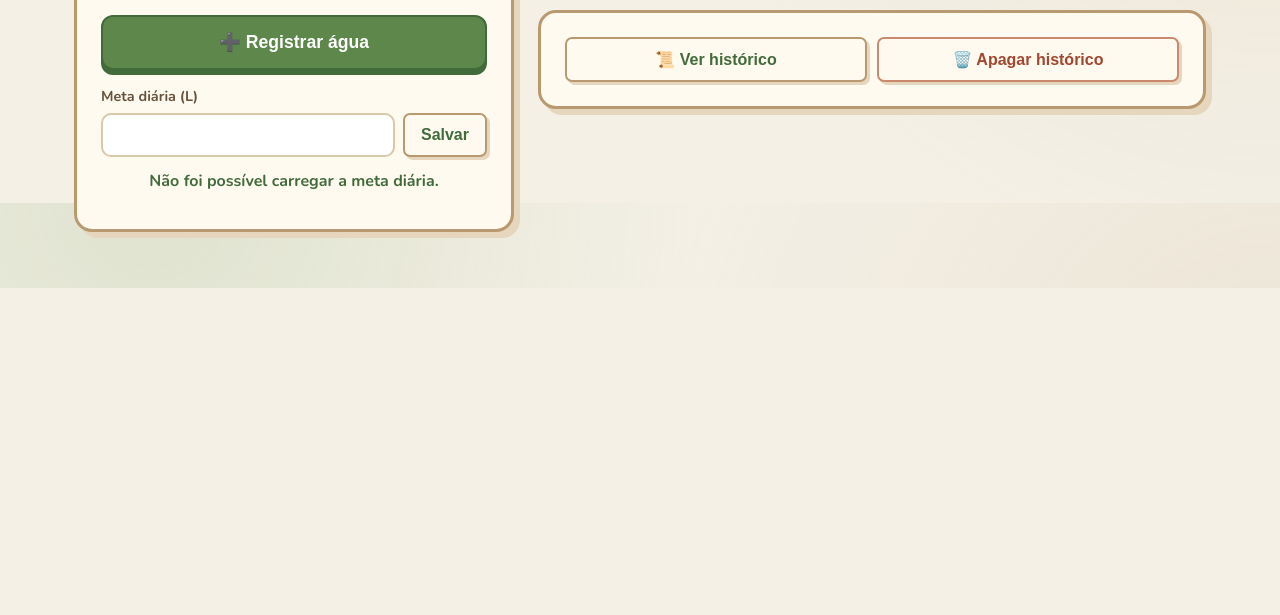
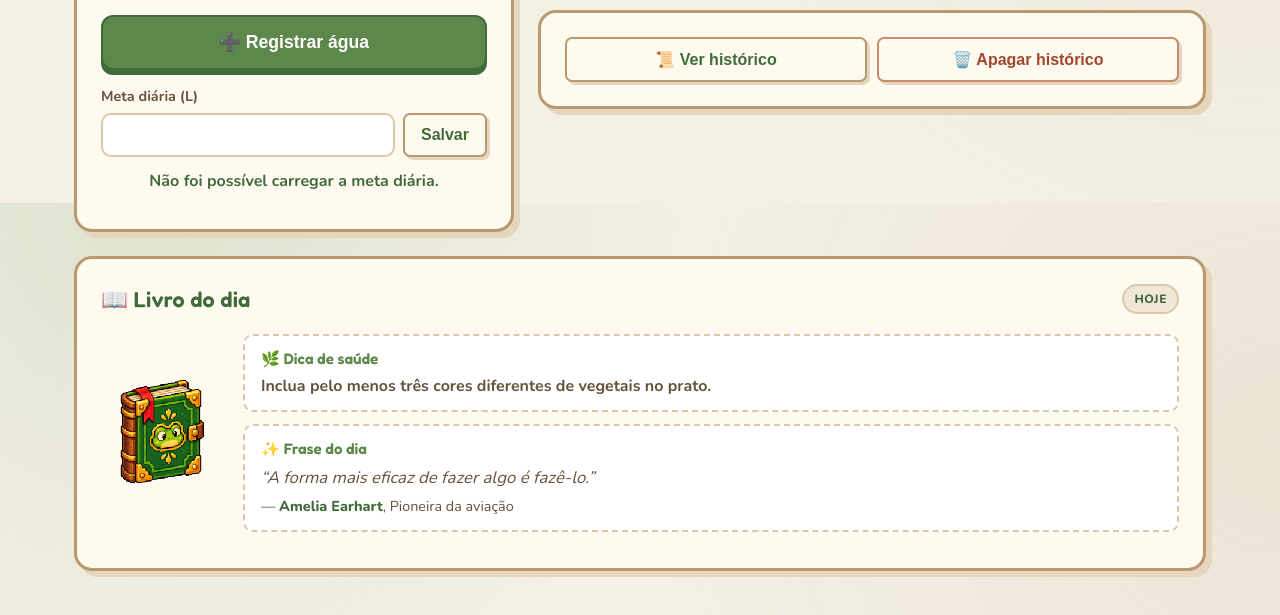
Before and after one commit to bry-rgb/HealthyTrack, a website: page frontend/index.html in a window 1280 px wide. Shown: the part 597-1212 px from the top of the page. Before the commit the page ends 885 px from the top, so only its background shows below. Drawn offline with nearby package versions, Linux system fonts and the light colour scheme; no server answers; sample sign-in values are in the browser's storage.

Commit message:
Add daily health tips & quotes box with mascot book ilustration

```diff
--- /dev/null
+++ b/frontend/caixa-do-dia.css
@@ -0,0 +1,43 @@
+/* CAIXA DO DIA — mesmo estilo dos cartões do dashboard */
+.dashboard .painel {
+    grid-template-areas: "agua stats" "agua hist" "dia dia";
+}
+.dashboard .card-dia { grid-area: dia; text-align: left; }
+
+.card-dia .dia-corpo {
+    display: grid;
+    grid-template-columns: 120px 1fr;
+    gap: 22px;
+    align-items: center;
+}
+.card-dia .livro-dia {
+    width: 120px; height: auto;
+    image-rendering: pixelated;
+    animation: livro-flutua 3s ease-in-out infinite;
+}
+@keyframes livro-flutua { 50% { transform: translateY(-6px); } }
+
+.card-dia .dia-bloco {
+    background: var(--branco);
+    border: 2px dashed var(--castanho-claro);
+    border-radius: 10px;
+    padding: 12px 16px;
+    margin: 0 0 12px;
+}
+.card-dia .dia-rotulo {
+    margin: 0 0 4px;
+    font-family: "Fredoka", sans-serif;
+    font-weight: 600;
+    color: var(--verde);
+    font-size: .95rem;
+}
+.card-dia #dicaDoDia { margin: 0; font-weight: 700; }
+.card-dia #fraseDoDia { margin: 0; font-style: italic; font-size: 1.05rem; }
+.card-dia .dia-autora { margin: 6px 0 0; font-size: .9rem; }
+.card-dia #autoraDoDia { color: var(--verde-escuro); font-weight: 800; }
+
+@media (max-width: 860px) {
+    .dashboard .painel { grid-template-areas: "agua" "stats" "hist" "dia"; }
+    .card-dia .dia-corpo { grid-template-columns: 1fr; text-align: center; }
+    .card-dia .livro-dia { margin: 0 auto; }
+}
--- /dev/null
+++ b/frontend/caixa-do-dia.js
@@ -0,0 +1,265 @@
+// CAIXA DO DIA — dica de saúde + frase de uma grande mulher
+// Muda sozinha à meia-noite (pela data do aparelho). Não precisa de base de dados.
+(function () {
+  var CONTEUDOS = [
+  {
+    "dica": "Beba um copo de água logo ao acordar para reidratar o corpo.",
+    "frase": "Nada na vida deve ser temido, apenas compreendido.",
+    "autora": "Marie Curie",
+    "papel": "Física e química, dupla Nobel"
+  },
+  {
+    "dica": "Faça uma caminhada de 20 minutos depois do almoço.",
+    "frase": "Eu aprendi ao longo dos anos que, quando se toma uma decisão, isso diminui o medo.",
+    "autora": "Rosa Parks",
+    "papel": "Ativista dos direitos civis"
+  },
+  {
+    "dica": "Inclua pelo menos três cores diferentes de vegetais no prato.",
+    "frase": "A forma mais eficaz de fazer algo é fazê-lo.",
+    "autora": "Amelia Earhart",
+    "papel": "Pioneira da aviação"
+  },
+  {
+    "dica": "Desligue os ecrãs uma hora antes de dormir.",
+    "frase": "Uma criança, um professor, um livro e uma caneta podem mudar o mundo.",
+    "autora": "Malala Yousafzai",
+    "papel": "Ativista, Nobel da Paz"
+  },
+  {
+    "dica": "Faça cinco respirações profundas sempre que se sentir tenso.",
+    "frase": "Nunca se arrependa de nada que a fez sorrir.",
+    "autora": "Frida Kahlo",
+    "papel": "Pintora"
+  },
+  {
+    "dica": "Troque um snack açucarado por um punhado de frutos secos.",
+    "frase": "Ninguém pode fazê-la sentir-se inferior sem o seu consentimento.",
+    "autora": "Eleanor Roosevelt",
+    "papel": "Diplomata e ativista"
+  },
+  {
+    "dica": "Alongue-se durante cinco minutos a cada duas horas sentado.",
+    "frase": "Eu atribuo o meu sucesso a isto: nunca dei nem aceitei desculpas.",
+    "autora": "Florence Nightingale",
+    "papel": "Fundadora da enfermagem moderna"
+  },
+  {
+    "dica": "Durma entre 7 e 9 horas para recuperar corpo e mente.",
+    "frase": "Se não gosta de algo, mude-o. Se não pode mudá-lo, mude a sua atitude.",
+    "autora": "Maya Angelou",
+    "papel": "Escritora e poetisa"
+  },
+  {
+    "dica": "Prefira as escadas ao elevador sempre que possível.",
+    "frase": "Lute pelas coisas que lhe importam, mas de forma que leve os outros consigo.",
+    "autora": "Ruth Bader Ginsburg",
+    "papel": "Juíza do Supremo Tribunal dos EUA"
+  },
+  {
+    "dica": "Coma devagar: pouse os talheres entre cada garfada.",
+    "frase": "Sou livre quando aprendo a pensar por mim.",
+    "autora": "Simone de Beauvoir",
+    "papel": "Filósofa e escritora"
+  },
+  {
+    "dica": "Passe pelo menos 15 minutos ao ar livre e ao sol.",
+    "frase": "Cada pessoa precisa de fazer a sua parte para mudar o mundo.",
+    "autora": "Wangari Maathai",
+    "papel": "Ambientalista, Nobel da Paz"
+  },
+  {
+    "dica": "Mantenha uma garrafa de água sempre à vista.",
+    "frase": "A imaginação é a faculdade da descoberta, preeminentemente.",
+    "autora": "Ada Lovelace",
+    "papel": "Primeira programadora da história"
+  },
+  {
+    "dica": "Escreva três coisas pelas quais é grata antes de dormir.",
+    "frase": "Era uma vez, e sempre será, a coragem de começar.",
+    "autora": "Clarice Lispector",
+    "papel": "Escritora"
+  },
+  {
+    "dica": "Reduza o sal: tempere com ervas aromáticas e limão.",
+    "frase": "Se eles não lhe derem um lugar à mesa, traga uma cadeira dobrável.",
+    "autora": "Shirley Chisholm",
+    "papel": "Primeira congressista negra dos EUA"
+  },
+  {
+    "dica": "Faça uma pausa de 10 minutos sem telemóvel durante o dia.",
+    "frase": "O que fazemos é menos que uma gota no oceano, mas sem ela o oceano seria menor.",
+    "autora": "Madre Teresa de Calcutá",
+    "papel": "Missionária, Nobel da Paz"
+  },
+  {
+    "dica": "Comece o dia com uma peça de fruta inteira em vez de sumo.",
+    "frase": "Não sou uma mulher de palavras, sou uma mulher de ações.",
+    "autora": "Maria da Penha",
+    "papel": "Ativista contra a violência doméstica"
+  },
+  {
+    "dica": "Faça 10 agachamentos enquanto espera o café.",
+    "frase": "Sempre que uma mulher se defende, defende todas as mulheres.",
+    "autora": "Maya Angelou",
+    "papel": "Escritora e poetisa"
+  },
+  {
+    "dica": "Junte uma fonte de proteína a cada refeição principal.",
+    "frase": "As únicas limitações são as que impomos a nós próprias.",
+    "autora": "Katherine Johnson",
+    "papel": "Matemática da NASA"
+  },
+  {
+    "dica": "Lave bem as mãos antes de cada refeição.",
+    "frase": "Não há barreira, fechadura ou ferrolho que possa impor à liberdade da minha mente.",
+    "autora": "Virginia Woolf",
+    "papel": "Escritora"
+  },
+  {
+    "dica": "Beba chá de ervas em vez de um refrigerante.",
+    "frase": "As esperanças e os sonhos das pessoas são o que move o mundo.",
+    "autora": "Hedy Lamarr",
+    "papel": "Atriz e inventora"
+  },
+  {
+    "dica": "Use a postura certa: ombros relaxados e ecrã à altura dos olhos.",
+    "frase": "Vamos esquecer a palavra impossível.",
+    "autora": "Zilda Arns",
+    "papel": "Médica e fundadora da Pastoral da Criança"
+  },
+  {
+    "dica": "Planeie as refeições da semana para evitar escolhas apressadas.",
+    "frase": "Sonhar é acordar-se para dentro.",
+    "autora": "Cecília Meireles",
+    "papel": "Poetisa"
+  },
+  {
+    "dica": "Inclua leguminosas, como grão ou feijão, duas vezes por semana.",
+    "frase": "Tudo no mundo começou com um sim.",
+    "autora": "Clarice Lispector",
+    "papel": "Escritora"
+  },
+  {
+    "dica": "Dance a sua música preferida durante cinco minutos.",
+    "frase": "Comecei a escrever porque não encontrava as histórias que queria ler.",
+    "autora": "Toni Morrison",
+    "papel": "Escritora, Nobel da Literatura"
+  },
+  {
+    "dica": "Proteja a pele com protetor solar, mesmo em dias nublados.",
+    "frase": "Seja curiosa, não julgadora.",
+    "autora": "Jane Goodall",
+    "papel": "Primatóloga"
+  },
+  {
+    "dica": "Coma peixe rico em ómega-3 pelo menos uma vez por semana.",
+    "frase": "A ciência não tem sexo.",
+    "autora": "Bertha Lutz",
+    "papel": "Cientista e sufragista"
+  },
+  {
+    "dica": "Reserve um momento do dia só para si, sem tarefas.",
+    "frase": "A liberdade é uma luta constante.",
+    "autora": "Angela Davis",
+    "papel": "Filósofa e ativista"
+  },
+  {
+    "dica": "Mastigue bem os alimentos para facilitar a digestão.",
+    "frase": "Quem tem medo do lobo não vai ao bosque, e eu sempre fui ao bosque.",
+    "autora": "Chiquinha Gonzaga",
+    "papel": "Compositora e maestrina"
+  },
+  {
+    "dica": "Marque os seus exames de rotina em dia.",
+    "frase": "Eu sou o meu próprio refúgio.",
+    "autora": "Carolina Maria de Jesus",
+    "papel": "Escritora"
+  },
+  {
+    "dica": "Troque o pão branco por pão integral.",
+    "frase": "Ninguém nasce mulher: torna-se mulher.",
+    "autora": "Simone de Beauvoir",
+    "papel": "Filósofa e escritora"
+  },
+  {
+    "dica": "Faça uma pausa para olhar ao longe a cada 20 minutos de ecrã.",
+    "frase": "Nós realizamos aquilo em que acreditamos.",
+    "autora": "Nísia Floresta",
+    "papel": "Educadora e escritora"
+  },
+  {
+    "dica": "Ligue a alguém de quem gosta: as relações também são saúde.",
+    "frase": "O amor é o único caminho para a paz.",
+    "autora": "Irena Sendler",
+    "papel": "Salvou 2500 crianças na II Guerra"
+  },
+  {
+    "dica": "Evite comer nas duas horas antes de deitar.",
+    "frase": "Eu não tenho medo de tempestades, porque estou a aprender a navegar o meu barco.",
+    "autora": "Louisa May Alcott",
+    "papel": "Escritora"
+  },
+  {
+    "dica": "Experimente uma receita nova com vegetais da época.",
+    "frase": "A frase mais perigosa da língua é: sempre fizemos assim.",
+    "autora": "Grace Hopper",
+    "papel": "Pioneira da computação"
+  },
+  {
+    "dica": "Faça uma sessão curta de meditação de cinco minutos.",
+    "frase": "O amor-próprio é a raiz de tudo.",
+    "autora": "Dandara dos Palmares",
+    "papel": "Guerreira quilombola"
+  },
+  {
+    "dica": "Evite bebidas alcoólicas durante a semana.",
+    "frase": "Quanto mais tempo leva, mais significado tem.",
+    "autora": "Carmen Miranda",
+    "papel": "Cantora e atriz"
+  },
+  {
+    "dica": "Arrume o quarto: um espaço calmo ajuda a dormir melhor.",
+    "frase": "A esperança é a coisa com penas que pousa na alma.",
+    "autora": "Emily Dickinson",
+    "papel": "Poetisa"
+  },
+  {
+    "dica": "Leve a sua própria marmita saudável para o trabalho.",
+    "frase": "Coragem é a primeira das qualidades humanas.",
+    "autora": "Anita Garibaldi",
+    "papel": "Revolucionária"
+  },
+  {
+    "dica": "Sorria e ria mais: o riso reduz o stress.",
+    "frase": "Quero ser lembrada como alguém que deixou o mundo melhor.",
+    "autora": "Princesa Diana",
+    "papel": "Humanitária"
+  },
+  {
+    "dica": "Termine o dia com um alongamento suave para relaxar.",
+    "frase": "Viver é a coisa mais rara do mundo.",
+    "autora": "Florbela Espanca",
+    "papel": "Poetisa"
+  }
+];
+
+  function indiceDeHoje() {
+    var h = new Date();
+    var dias = Math.floor(Date.UTC(h.getFullYear(), h.getMonth(), h.getDate()) / 86400000);
+    return dias % CONTEUDOS.length;
+  }
+
+  function mostrar() {
+    var c = CONTEUDOS[indiceDeHoje()];
+    var el = function (id) { return document.getElementById(id); };
+    if (!el("dicaDoDia")) return;
+    el("dicaDoDia").textContent = c.dica;
+    el("fraseDoDia").textContent = "“" + c.frase + "”";
+    el("autoraDoDia").textContent = c.autora;
+    el("papelDoDia").textContent = c.papel;
+  }
+
+  if (document.readyState === "loading") document.addEventListener("DOMContentLoaded", mostrar);
+  else mostrar();
+})();
--- a/frontend/index.html
+++ b/frontend/index.html
@@ -8,6 +8,7 @@
     <link href="https://fonts.googleapis.com/css2?family=Fredoka:wght@500;600;700&family=Nunito:wght@400;600;700;800&display=swap" rel="stylesheet">
     <link rel="stylesheet" href="style.css">
     <link rel="stylesheet" href="dashboard.css">
+    <link rel="stylesheet" href="caixa-do-dia.css">
     <link rel="icon" href="favicon.ico" type="image/x-icon">
 </head>
 <body class="dashboard">
@@ -96,6 +97,29 @@
             <div id="listaAgua"></div>
         </div>
     </section>
+
+    <!-- CAIXA DO DIA: cole dentro de <main class="painel">, logo depois da secção HISTÓRICO -->
+    <section class="card card-dia">
+        <div class="card-titulo">
+            <h2>📖 Livro do dia</h2>
+            <span class="selo">Hoje</span>
+        </div>
+        <div class="dia-corpo">
+            <img class="livro-dia" src="assets/mascotes/livro-do-dia.png"
+                 alt="Livro mágico do sapinho aventureiro">
+            <div>
+                <div class="dia-bloco">
+                    <p class="dia-rotulo">🌿 Dica de saúde</p>
+                    <p id="dicaDoDia">A carregar...</p>
+                </div>
+                <div class="dia-bloco">
+                    <p class="dia-rotulo">✨ Frase do dia</p>
+                    <p id="fraseDoDia"></p>
+                    <p class="dia-autora">— <span id="autoraDoDia"></span>, <span id="papelDoDia"></span></p>
+                </div>
+            </div>
+        </div>
+    </section>
 </main>
 
 <!-- POP-UP DE AVALIAÇÃO INICIAL (uma pergunta de cada vez) -->
@@ -154,5 +178,6 @@
 
 <script src="avaliacao-inicial.js"></script>
 <script src="script.js"></script>
+<script src="caixa-do-dia.js"></script>
 </body>
 </html>
```
Also changed, not shown: frontend/assets/mascotes/livro-do-dia.png (added).
